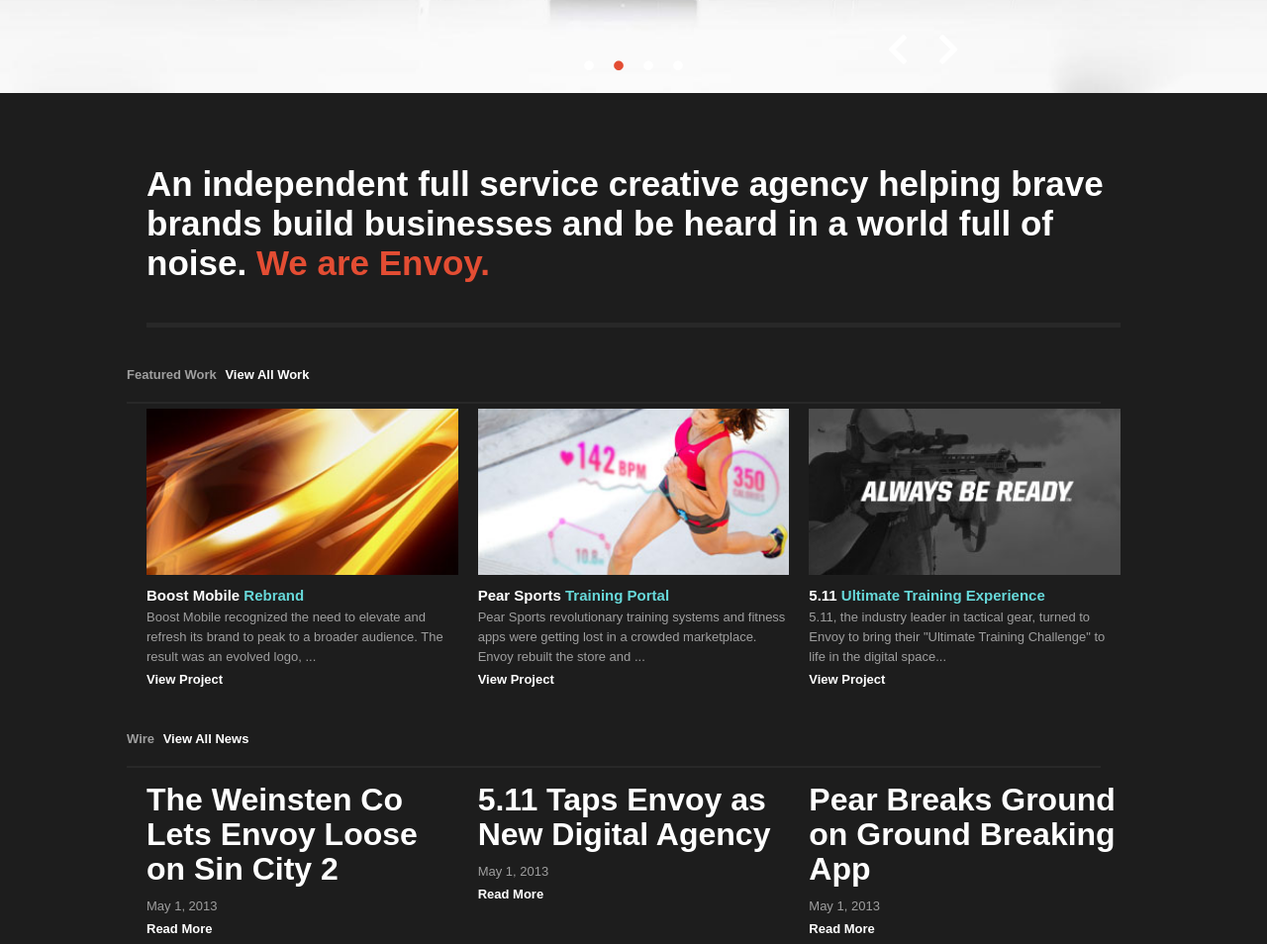
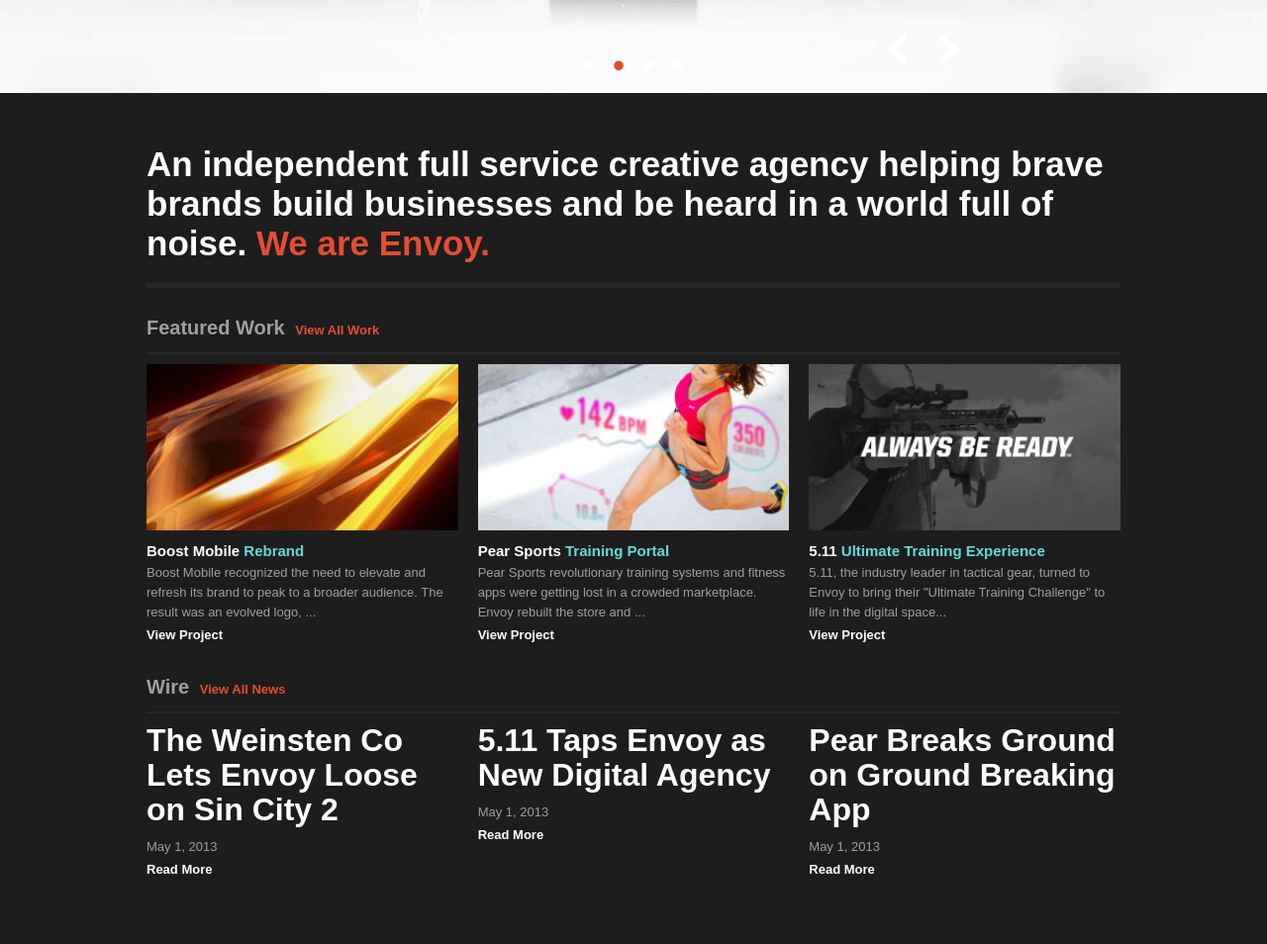
Before and after one commit to nickkquan/psdtohtml, a website: page client/index.html in a window 1280 px wide. Shown: the part 546-1500 px from the top of the page at 99% size. Drawn offline with Linux system fonts and the light colour scheme.

Commit message:
revised to include more bourbon mixins to condense lines

```diff
--- a/client/scss/components/_about.scss
+++ b/client/scss/components/_about.scss
@@ -1,6 +1,5 @@
 .about {
 	@include grid-container;
-
 	width: 80%;
 	margin: auto;
 
@@ -8,8 +7,8 @@
 		@include grid-container;
 
 		h2 {
+			@include padding(2rem 0);
 			@include grid-column(12);
-			@include padding(4rem 0);
 			color: $color-white;
 			line-height: 4rem;
 			font-size: 3.5rem;
@@ -18,39 +17,6 @@
 
 		span {
 			color: $color-red-1;
-		}
-	}
-
-	&__featured-work--title,
-	&__the-wire--title {
-		@include margin(0 0 2rem 0);
-		font-size: $default-font-size;
-		font-weight: bold;
-		color: $color-grey;
-
-		p {
-			@include respond(tab-port) {
-				font-size: 2.5rem;
-			}
-
-			@include grid-column(12);
-			@include padding(1rem 0 1.5rem 0);
-			@include margin(0.5rem 0);
-
-			font-size: 2rem;
-			border-bottom: 2px solid $color-dark-grey-1;
-		}
-
-		a {
-			@include padding(0 0 0 0.5rem);
-			font-size: $default-font-size;
-			color: $color-red-1;
-			text-decoration: none;
-
-			&:hover {
-				color: $color-white;
-				transition: 0.25s;
-			}
 		}
 	}
 
@@ -90,6 +56,39 @@
 		}
 	}
 
+	&__featured-work--title,
+	&__the-wire--title {
+		@include margin(0 0 2rem 0);
+		font-size: $default-font-size;
+		font-weight: bold;
+		color: $color-grey;
+
+		p {
+			@include respond(tab-port) {
+				font-size: 2.5rem;
+			}
+
+			@include grid-column(12);
+			@include padding(1rem 0 1rem 0);
+			@include margin(null null 1rem null);
+
+			font-size: 2rem;
+			border-bottom: 2px solid $color-dark-grey-1;
+		}
+
+		a {
+			@include padding(0 0 0 0.5rem);
+			font-size: $default-font-size;
+			color: $color-red-1;
+			text-decoration: none;
+
+			&:hover {
+				color: $color-white;
+				transition: 0.25s;
+			}
+		}
+	}
+
 	&__featured-work {
 		&--project {
 			img {
@@ -120,7 +119,7 @@
 			}
 
 			h2 {
-				@include margin(1rem 0);
+				@include margin(null null 1rem 0);
 				font-size: 3.2rem;
 				line-height: 3.5rem;
 
--- a/client/scss/components/_carousel.scss
+++ b/client/scss/components/_carousel.scss
@@ -8,7 +8,6 @@
 	}
 
 	&__slide {
-		@include size(100% 100%);
 		height: 80vh;
 		background-position: center;
 		background-size: cover;
@@ -16,6 +15,7 @@
 		&--container {
 			@include grid-container;
 			height: 100%;
+			margin: auto;
 		}
 	}
 
--- a/client/scss/components/_navbar.scss
+++ b/client/scss/components/_navbar.scss
@@ -107,9 +107,7 @@
 
 		.navigation-bar.responsive li.navigation-mobile {
 			@include padding(0.5rem 0);
-			position: absolute;
-			right: 0;
-			top: 0;
+			@include position(absolute, 0 0 null null);
 		}
 
 		.navigation-bar.responsive li {
```
Also changed, not shown: client/dist/styles.css.
